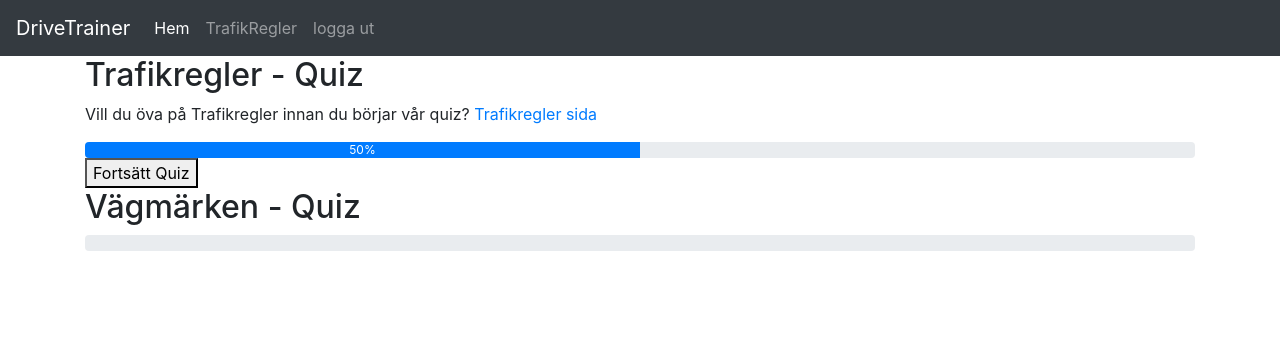
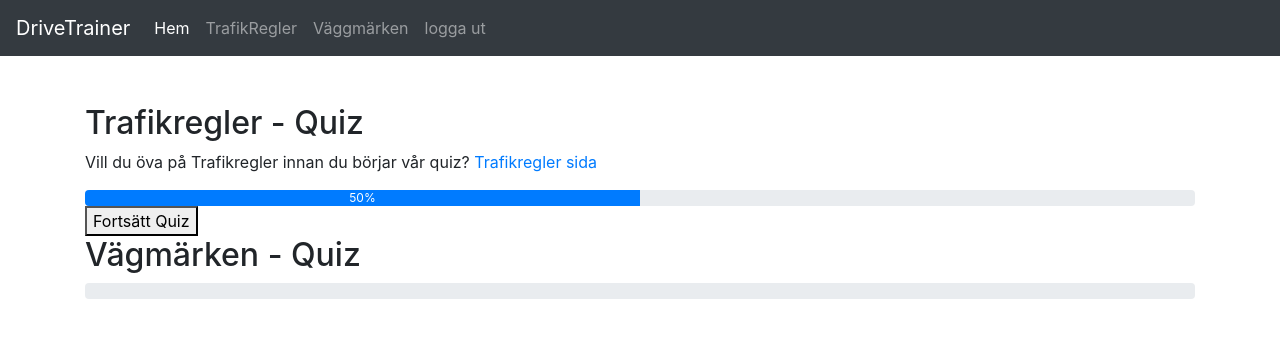
Before and after one commit to Khaled-AlAsadi/DriveTrainer, a Django app: page / in a window 1280 px wide. Shown: the top 338 px of the page. Run offline with Django 4.2, Linux system fonts and the light colour scheme; a user stored in the database is signed in; data comes from the database, SQL or seed files in the repository; both versions use the stored data as it was after the commit; data that the repository does not hold is empty.

Commit message:
Add road_signs page with necessary updates

```diff
--- a/myapp/urls.py
+++ b/myapp/urls.py
@@ -14,5 +14,6 @@ urlpatterns = [
          views.next_question, name='next_question'),
     path('previous_question/<int:current_question_id>/',
          views.previous_question, name='previous_question'),
-
+     path('road_signs',
+         views.road_signs_page, name='road_signs'),
 ]
--- a/myapp/views.py
+++ b/myapp/views.py
@@ -1,7 +1,7 @@
 from urllib.request import HTTPRedirectHandler
 from django.http import Http404, HttpResponseRedirect
 from django.shortcuts import redirect, render
-from .models import RoadSignAnswer, RoadSignQuestion, TraficRule, TraficRuleAnswer, TraficRuleChoice, TraficRuleQuestion, TraficRuleText
+from .models import RoadSignAnswer, RoadSignQuestion, RoadSignText, TraficRule, TraficRuleAnswer, TraficRuleChoice, TraficRuleQuestion, TraficRuleText,RoadSign
 from django.contrib.auth.models import AnonymousUser
 from django.shortcuts import get_object_or_404
 
@@ -39,7 +39,6 @@ def trafic_rules(request):
     if not isinstance(request.user, AnonymousUser):
         rules = TraficRule.objects.all()
         rules_texts = TraficRuleText.objects.select_related('sub_title').all()
-        print(rules)
         return render(request, 'trafic_rules.html', {"rules": rules, "rule_texts": rules_texts})
     else:
         return HttpResponseRedirect('login')
@@ -61,6 +60,7 @@ def start_quiz(request):
 
 def continue_quiz(request):
     # Get all answered question IDs
+    # Flat retrives a single field
     answered_question_ids = TraficRuleAnswer.objects.values_list(
         'question_id', flat=True)
 
@@ -145,3 +145,12 @@ def trafic_rule_question_detail(request, question_id):
         return render(request, 'question_detail.html', {'question': question, 'choices': choices, 'message': message, 'is_answered_correctly': is_answered_correctly, 'current_question_id': question_id, "last_question_id": last_question_id, "is_last_question": is_last_question, "is_first_question": is_first_question})
     else:
         return HttpResponseRedirect('login')
+
+
+def road_signs_page(request):
+    if not isinstance(request.user, AnonymousUser):
+        road_signs = RoadSign.objects.all()
+        road_signs_texts = RoadSignText.objects.select_related('sub_title').all()
+        return render(request, 'road_signs_page.html', {'road_signs': road_signs,"road_signs_texts":road_signs_texts})
+    else:
+        return HttpResponseRedirect('login')
--- a/templates/base.html
+++ b/templates/base.html
@@ -26,6 +26,9 @@
         <li class="nav-item {% if request.path == '/trafic_rules' %}active{% endif %}">
           <a class="nav-link" href="/trafic_rules">TrafikRegler</a>
         </li>
+        <li class="nav-item {% if request.path == '/road_signs' %}active{% endif %}">
+          <a class="nav-link" href="/road_signs">Väggmärken</a>
+        </li>
         <li class="nav-item {% if request.path == '/logout' %}active{% endif %}">
           <a class="nav-link" href="{% url 'logout' %}">logga ut</a>
         </li>
@@ -37,7 +40,7 @@
       </ul>
     </div>
   </nav>
-  <main class="container">
+  <main class="container my-5">
     {% block content %}
     {% endblock %}
   </main>
```
Also changed, not shown: templates/road_signs_page.html (added, +9 -0 lines), db.sqlite3.
